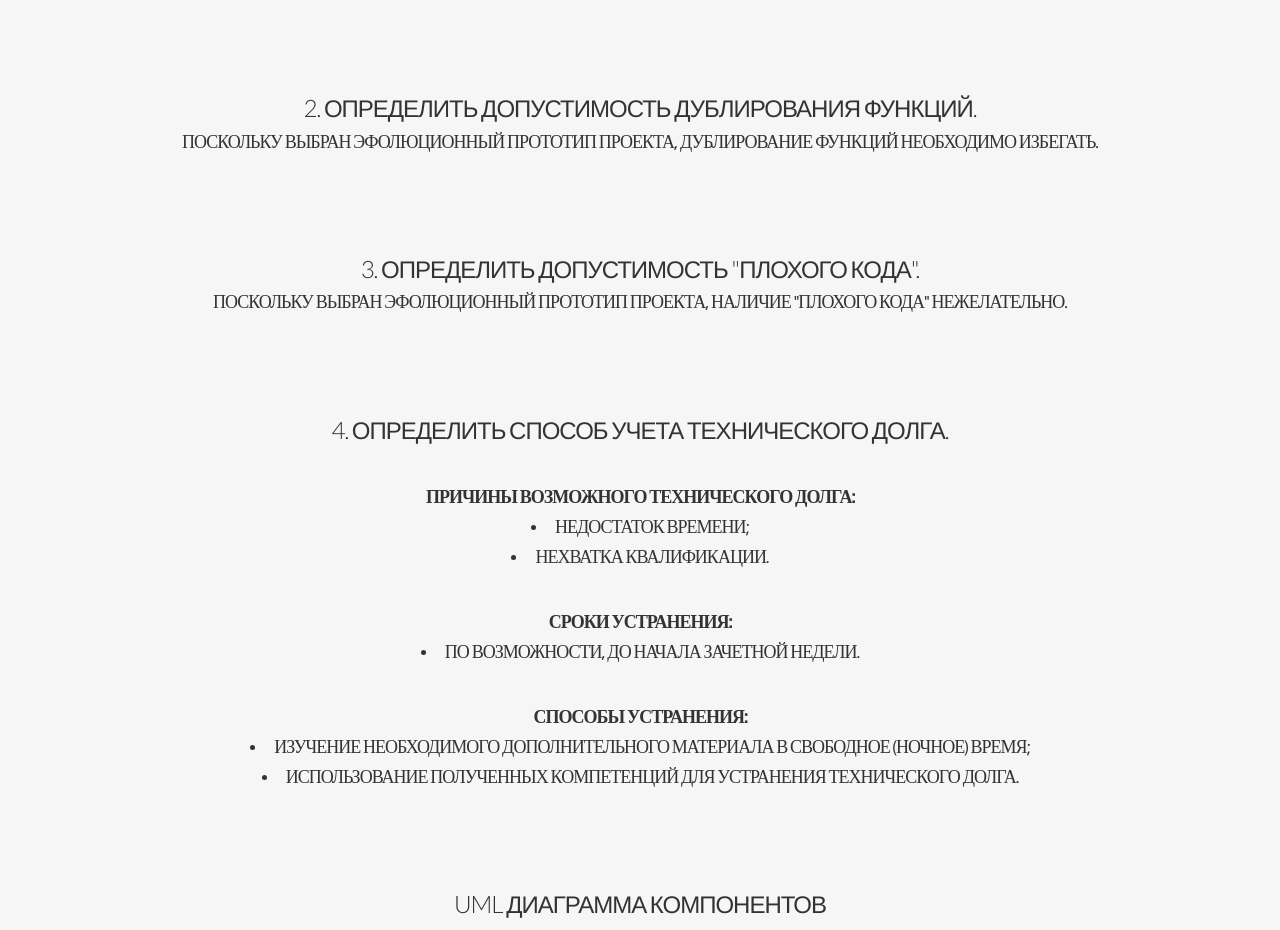
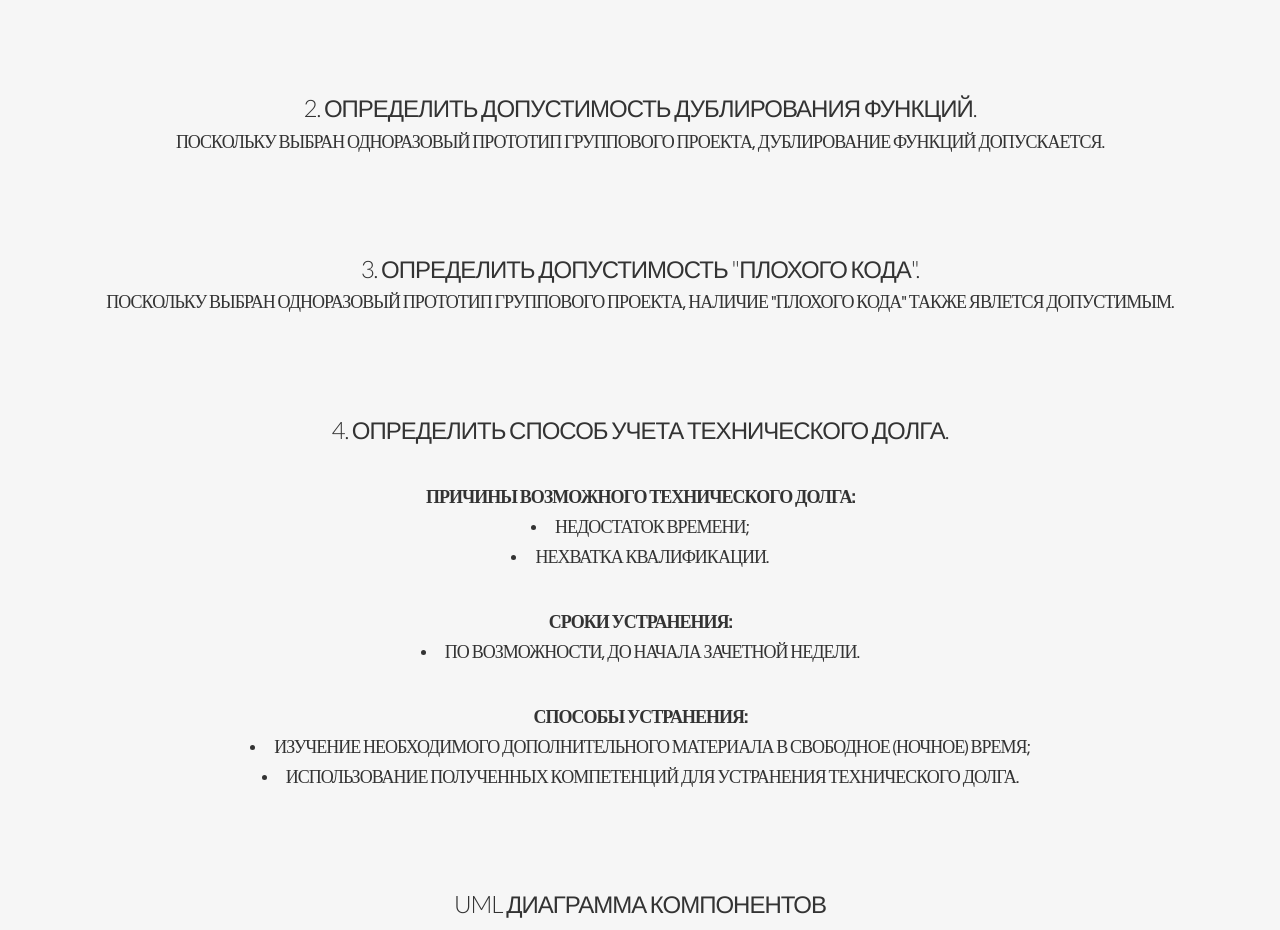
Before and after one commit to VittoTory/VittoTory-s.github.io, a plain HTML site: page lr4.html in a window 1280 px wide. Shown: the part 1160-2090 px from the top of the page. Drawn offline with Linux system fonts and the light colour scheme; some packages are replaced by stand-ins of ours.

Commit message:
Update lr4.html

```diff
--- a/lr4.html
+++ b/lr4.html
@@ -118,12 +118,12 @@
 <!-- <p><img src="VittoTory.github.io/1LR/Diagram2.jpg" alt="" /></p> -->
 
 	<h3 class="text-center opensuse-blue wow fadeInUp" lang="en">2. Определить допустимость дублирования функций.</h3>
-	<h4 class="text-center"><span style="font-family:Century Gothic">Поскольку выбран эфолюционный прототип проекта, дублирование функций необходимо избегать. </span></h4>
+	<h4 class="text-center"><span style="font-family:Century Gothic">Поскольку выбран одноразовый прототип группового проекта, дублирование функций допускается.</span></h4>
 <br>
 <br>
 <br>
 	<h3 class="text-center opensuse-blue wow fadeInUp" lang="en">3. Определить допустимость "плохого кода".</h3>
-        <h4 class="text-center"><span style="font-family:Century Gothic">Поскольку выбран эфолюционный прототип проекта, наличие "плохого кода" нежелательно.
+        <h4 class="text-center"><span style="font-family:Century Gothic">Поскольку выбран одноразовый прототип группового проекта, наличие "плохого кода" также явлется допустимым.
 </span></h4>
 <br>
 <br>
```
